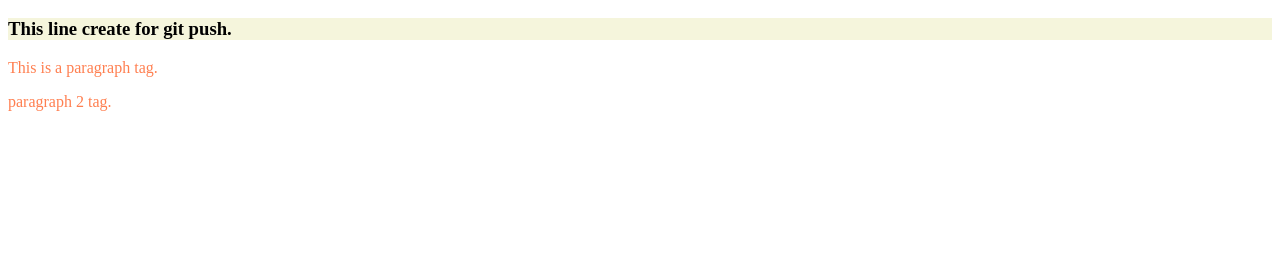
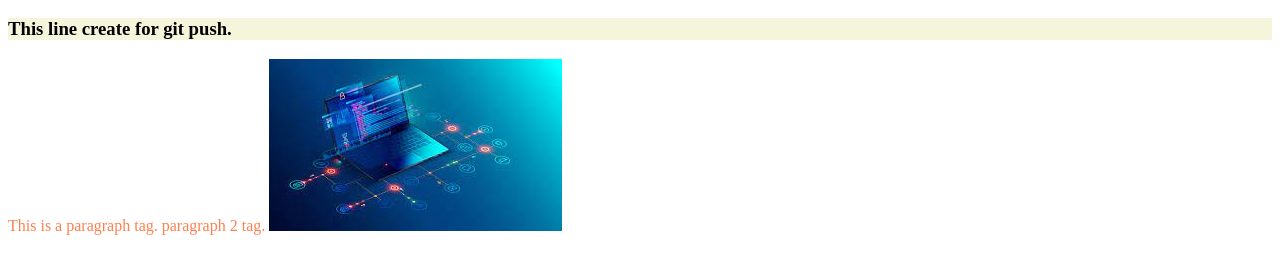
Before and after one commit to wbhhabib/my_second_practice_git_push, a plain HTML site: page index.html in a window 1280 px wide. Shown: the part 120-394 px from the top of the page. Drawn offline with Linux system fonts and the light colour scheme.

Commit message:
picture added

```diff
--- a/index.html
+++ b/index.html
@@ -13,5 +13,6 @@
 <h3>This line create for git push.</h3>
 <p>This is a paragraph tag. </p>
 <p>paragraph 2 tag.</p>
+<img src="picture/images (1).jpg" alt="">
 </body>
 </html>
--- a/style.css
+++ b/style.css
@@ -1,5 +1,6 @@
 p{
     color: coral;
+    display: inline;
 }
 h3{
     background-color: beige;
```
